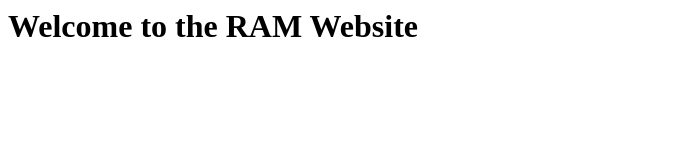
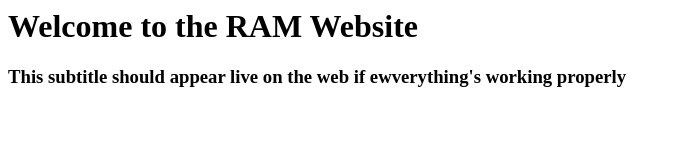
Before and after one commit to Richard-Burd/old-ram-website, a website: page public/index.html in a window 1280 px wide. Shown: the whole page, without its empty margins (0-681 px from the left). Drawn offline with Linux system fonts and the light colour scheme.

Commit message:
test to seee if Heroku is working properly

```diff
--- a/public/index.html
+++ b/public/index.html
@@ -1 +1,2 @@
 <h1>Welcome to the RAM Website</h1>
+<h3>This subtitle should appear live on the web if ewverything's working properly</h3>
```
